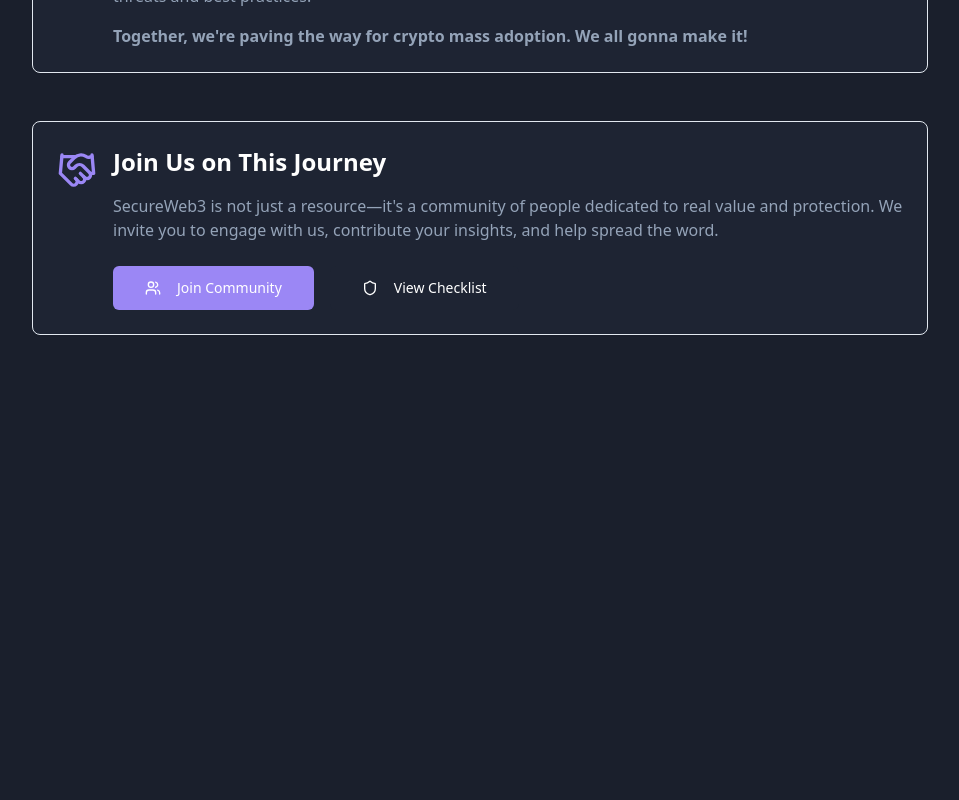
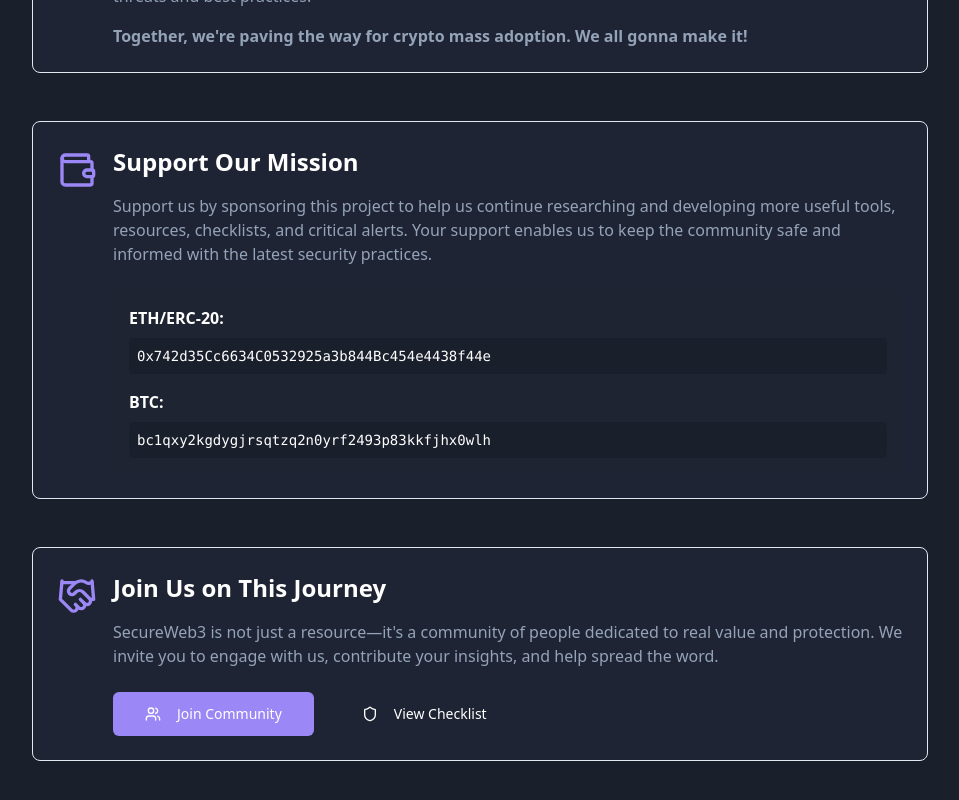
Before and after one commit to Raiders0786/digibastion, a React (Vite) app: page /about in a window 1280 px wide. Shown: the part 1493-2293 px from the top of the page, without its empty margins (160-1119 px from the left). Before the commit the page ends 1876 px from the top, so only its background shows below. Built offline with nearby package versions, Linux system fonts and the light colour scheme.

Commit message:
Implement crypto payment functionality
Implements crypto payment functionality, with the option to add a direct crypto address.

```diff
--- a/src/pages/About.tsx
+++ b/src/pages/About.tsx
@@ -1,6 +1,5 @@
-
 import { Navbar } from '../components/Navbar';
-import { Shield, CheckCircle, Users, TrendingUp, Lightbulb, HandshakeIcon } from 'lucide-react';
+import { Shield, CheckCircle, Users, TrendingUp, Lightbulb, HandshakeIcon, Wallet } from 'lucide-react';
 import { Card } from '@/components/ui/card';
 import { Button } from '@/components/ui/button';
 
@@ -19,7 +18,6 @@ const About = () => {
           </div>
 
           <div className="space-y-12 animate-slide-up">
-            {/* Mission Section */}
             <Card className="p-6 hover:shadow-lg transition-shadow">
               <div className="flex items-start gap-4">
                 <Shield className="w-10 h-10 text-primary flex-shrink-0 mt-1" />
@@ -34,7 +32,6 @@ const About = () => {
               </div>
             </Card>
 
-            {/* What We Offer Section */}
             <Card className="p-6 hover:shadow-lg transition-shadow">
               <div className="flex items-start gap-4">
                 <CheckCircle className="w-10 h-10 text-primary flex-shrink-0 mt-1" />
@@ -66,7 +63,6 @@ const About = () => {
               </div>
             </Card>
 
-            {/* Community Section */}
             <Card className="p-6 hover:shadow-lg transition-shadow">
               <div className="flex items-start gap-4">
                 <Users className="w-10 h-10 text-primary flex-shrink-0 mt-1" />
@@ -81,7 +77,6 @@ const About = () => {
               </div>
             </Card>
 
-            {/* Impact Section */}
             <Card className="p-6 hover:shadow-lg transition-shadow">
               <div className="flex items-start gap-4">
                 <TrendingUp className="w-10 h-10 text-primary flex-shrink-0 mt-1" />
@@ -99,7 +94,6 @@ const About = () => {
               </div>
             </Card>
 
-            {/* Vision Section */}
             <Card className="p-6 hover:shadow-lg transition-shadow">
               <div className="flex items-start gap-4">
                 <Lightbulb className="w-10 h-10 text-primary flex-shrink-0 mt-1" />
@@ -117,7 +111,30 @@ const About = () => {
               </div>
             </Card>
 
-            {/* Join Us Section */}
+            <Card className="p-6 hover:shadow-lg transition-shadow">
+              <div className="flex items-start gap-4">
+                <Wallet className="w-10 h-10 text-primary flex-shrink-0 mt-1" />
+                <div>
+                  <h2 className="text-2xl font-semibold mb-4">Support Our Mission</h2>
+                  <p className="text-foreground-secondary mb-6">
+                    Support us by sponsoring this project to help us continue researching and developing more useful tools,
+                    resources, checklists, and critical alerts. Your support enables us to keep the community safe and informed
+                    with the latest security practices.
+                  </p>
+                  <div className="space-y-4 bg-card/50 p-4 rounded-lg">
+                    <div>
+                      <p className="font-semibold mb-2">ETH/ERC-20:</p>
+                      <code className="bg-background p-2 rounded block text-sm">0x742d35Cc6634C0532925a3b844Bc454e4438f44e</code>
+                    </div>
+                    <div>
+                      <p className="font-semibold mb-2">BTC:</p>
+                      <code className="bg-background p-2 rounded block text-sm">bc1qxy2kgdygjrsqtzq2n0yrf2493p83kkfjhx0wlh</code>
+                    </div>
+                  </div>
+                </div>
+              </div>
+            </Card>
+
             <Card className="p-6 hover:shadow-lg transition-shadow">
               <div className="flex items-start gap-4">
                 <HandshakeIcon className="w-10 h-10 text-primary flex-shrink-0 mt-1" />
```
